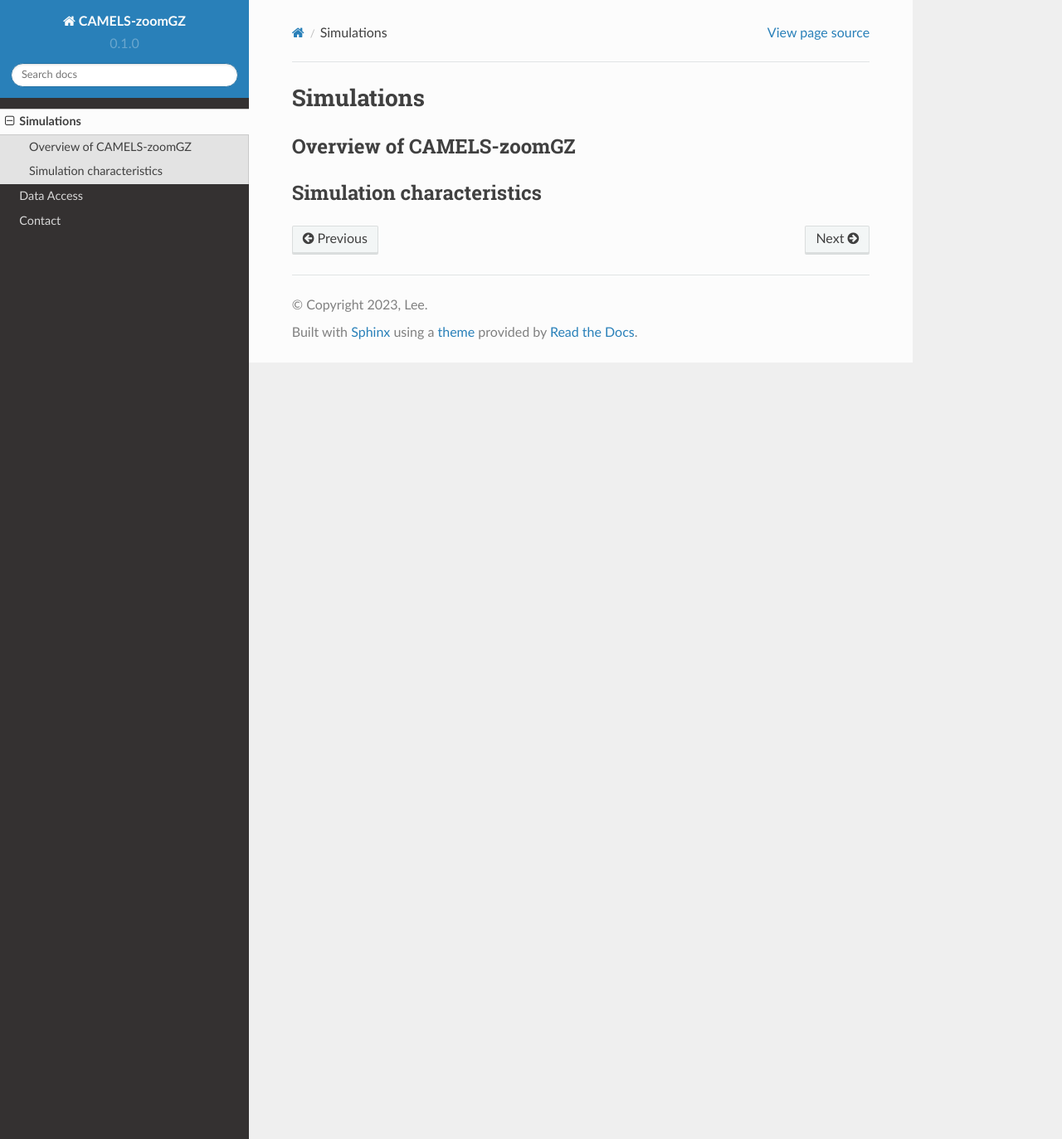
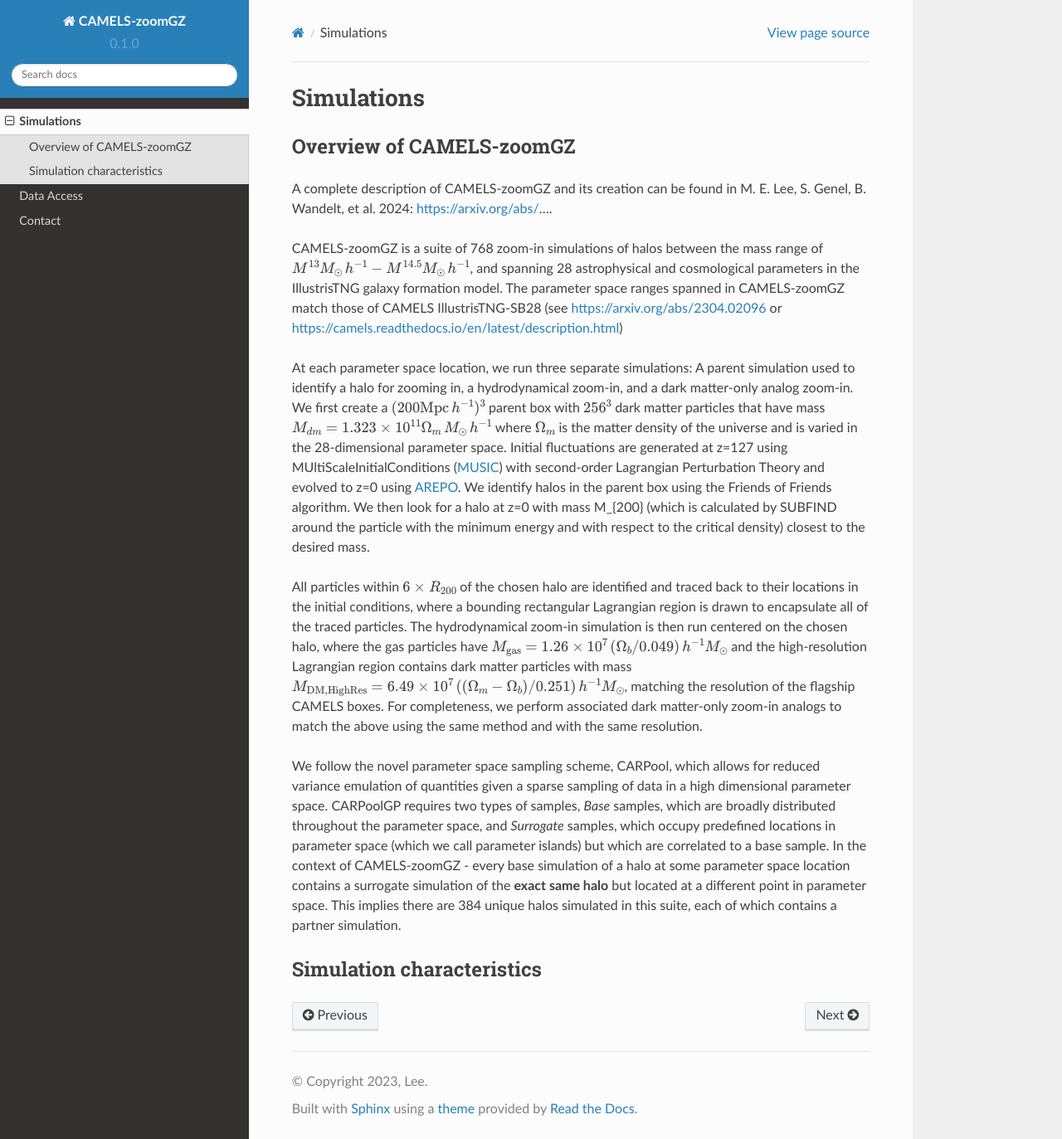
Before and after one commit to Maxelee/zoomGZ, a Sphinx documentation site: the page built from docs/source/simulations.rst, in a window 1280 px wide and 1373 px high. Shown: the whole window at 83% size. Built offline with Sphinx 7.4.7 and the Read the Docs theme 2.0.0, drawn with Linux system fonts in a browser that asks for light colours.

Commit message:
Update simulations.rst
Adding overview of camels simulations

```diff
--- a/docs/source/simulations.rst
+++ b/docs/source/simulations.rst
@@ -4,6 +4,18 @@ Simulations
 .. _overview:
 Overview of CAMELS-zoomGZ
 ------------
+A complete description of CAMELS-zoomGZ and its creation can be found in M. E. Lee, S. Genel, B. Wandelt, et al. 2024: https://arxiv.org/abs/....
+
+CAMELS-zoomGZ is a suite of 768 zoom-in simulations of halos between the mass range of :math:`M^{13}M_\odot\,h^{-1}-M^{14.5}M_\odot\,h^{-1}`, and spanning 28 astrophysical and cosmological parameters in the IllustrisTNG galaxy formation model. The parameter space ranges spanned in CAMELS-zoomGZ match those of CAMELS IllustrisTNG-SB28 (see https://arxiv.org/abs/2304.02096 or https://camels.readthedocs.io/en/latest/description.html)
+
+At each parameter space location, we run three separate simulations: A parent simulation used to identify a halo for zooming in, a hydrodynamical zoom-in, and a dark matter-only analog zoom-in. We first create a :math:`(200 {\rm Mpc}\,h^{-1})^3` parent box with :math:`256^3` dark matter particles that have mass :math:`M_{dm} = 1.323\times 10^{11}\Omega_m \,M_\odot\,h^{-1}` where :math:`\Omega_m` is the matter density of the universe and is varied in the 28-dimensional parameter space. Initial fluctuations are generated at z=127 using MUltiScaleInitialConditions (`MUSIC <https://www-n.oca.eu/ohahn/MUSIC/>`_)  with second-order Lagrangian Perturbation Theory and evolved to z=0 using `AREPO <https://arepo-code.org/wp-content/userguide/index.html>`_. We identify halos in the parent box using the Friends of Friends algorithm. We then look for a halo at z=0 with mass M_{200} (which is calculated by SUBFIND around the particle with the minimum energy and with respect to the critical density) closest to the desired mass.
+
+All particles within :math:`6\times R_{200}` of the chosen halo are identified and traced back to their locations in the initial conditions, where a bounding rectangular Lagrangian region is drawn to encapsulate all of the traced particles. The hydrodynamical zoom-in simulation is then run centered on the chosen halo, where the gas particles have :math:`M_{\rm gas} = 1.26\times 10^{7}\left(\Omega_b/0.049\right) \,h^{-1} M_\odot` and the high-resolution Lagrangian region contains dark matter particles with mass :math:`M_{\rm DM, High Res} = 6.49\times 10^{7}\left((\Omega_m - \Omega_b)/0.251\right) \,h^{-1} M_\odot`, matching the resolution of the flagship CAMELS boxes. For completeness, we perform associated dark matter-only zoom-in analogs to match the above using the same method and with the same resolution.
+
+
+We follow the novel parameter space sampling scheme, CARPool, which allows for reduced variance emulation of quantities given a sparse sampling of data in a high dimensional parameter space. CARPoolGP requires two types of samples, *Base* samples, which are broadly distributed throughout the parameter space, and *Surrogate* samples, which occupy predefined locations in parameter space (which we call parameter islands) but which are correlated to a base sample. In the context of CAMELS-zoomGZ - every base simulation of a halo at some parameter space location contains a surrogate simulation of the **exact same halo** but located at a different point in parameter space. This implies there are 384 unique halos simulated in this suite, each of which contains a partner simulation.
+
+
 
 .. _characteristics:
 Simulation characteristics
```
